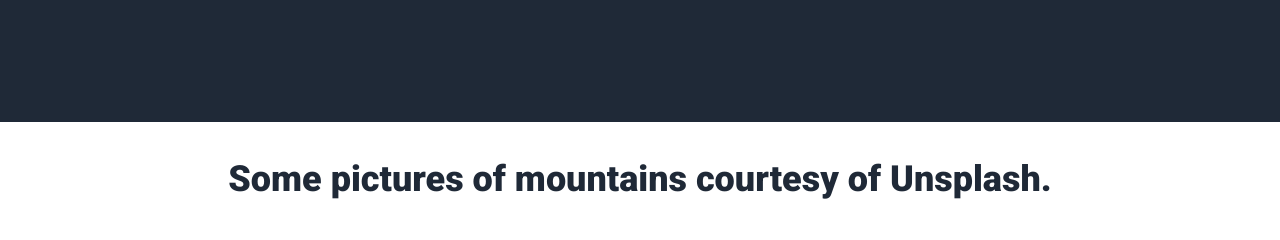
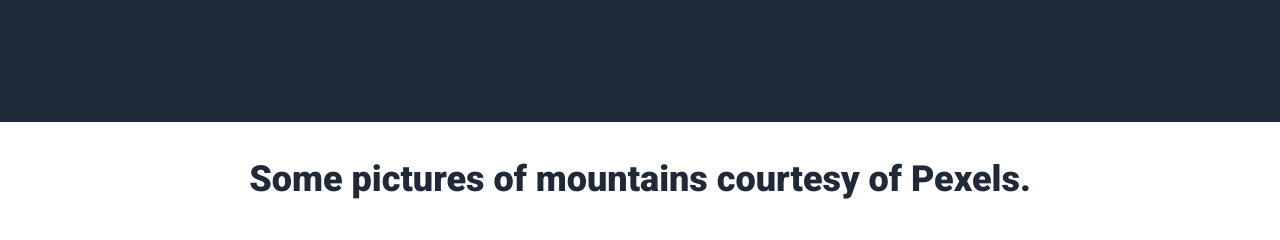
Before and after one commit to brodywhidden/odin-landing-page, a plain HTML site: page index.html in a window 1280 px wide. Shown: the part 560-800 px from the top of the page. Drawn offline with Linux system fonts and the light colour scheme.

Commit message:
changed erroneous attribution of the pictures from Unsplash to Pexels

```diff
--- a/index.html
+++ b/index.html
@@ -29,7 +29,7 @@
         </section>
     </section>
     <section class="information">
-        <p>Some pictures of mountains courtesy of Unsplash.</p>
+        <p>Some pictures of mountains courtesy of Pexels.</p>
         <div class="images-container images">
             <figure>
                 <img src="https://images.pexels.com/photos/14028270/pexels-photo-14028270.jpeg?auto=compress&cs=tinysrgb&w=1260&h=750&dpr=1">
```
